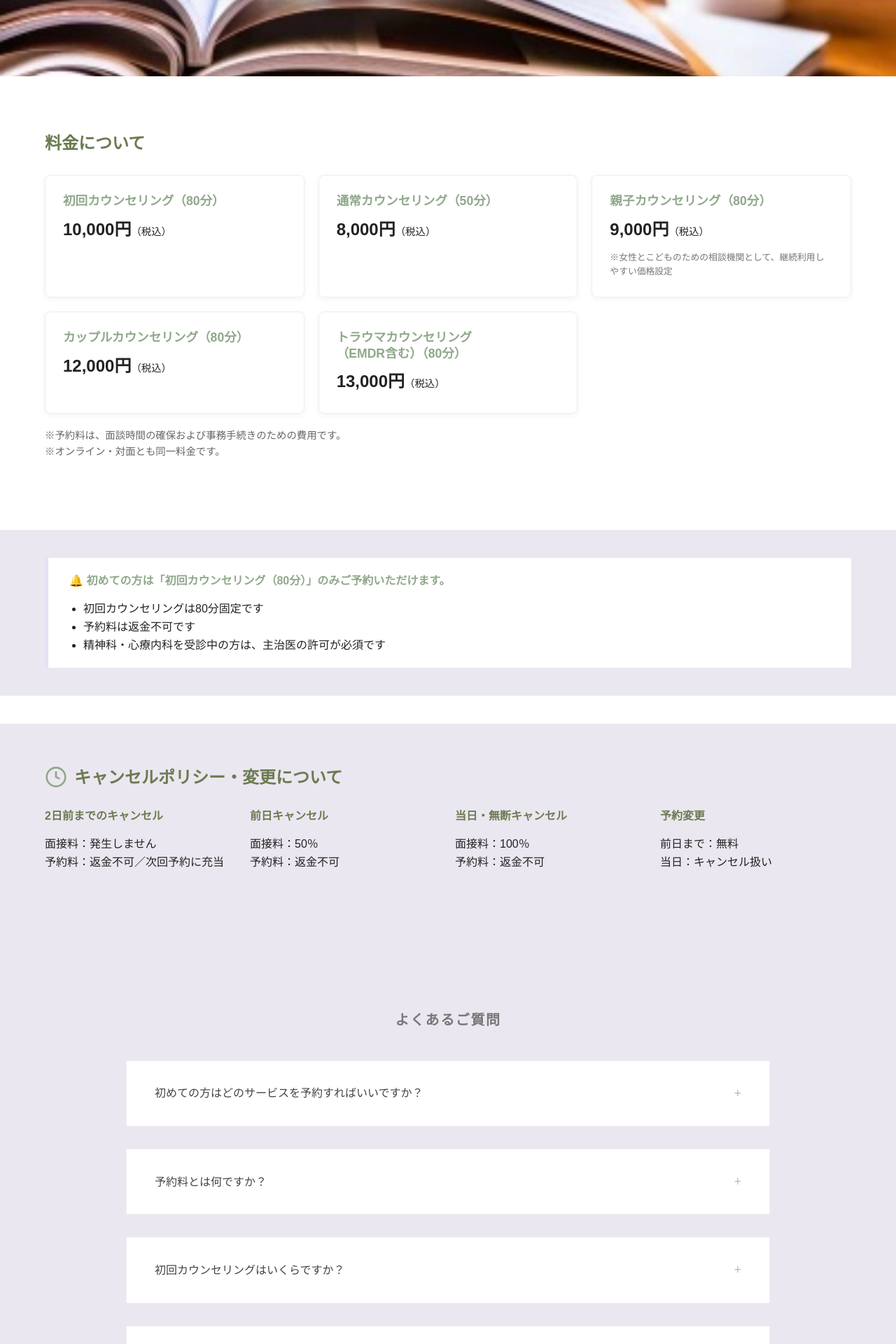
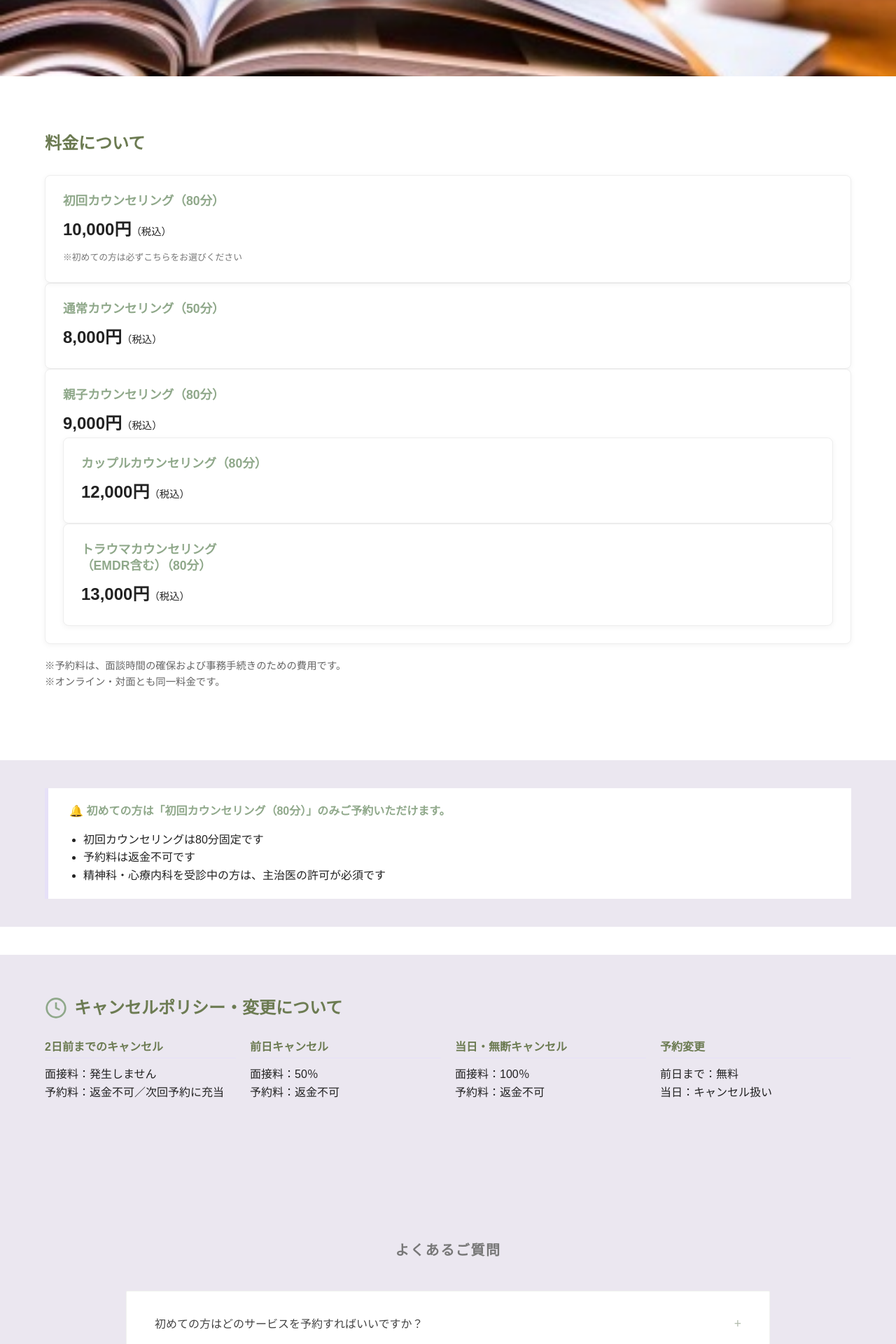
Before and after one commit to counselingspacepaz-gif/paz-site, a Jekyll site: the page built from booking/index.html, in a window 1280 px wide. Shown: the part 435-2355 px from the top of the page at 70% size. Built offline with Jekyll 4.4.1, drawn with Linux system fonts in a browser that asks for light colours; some web fonts are replaced.

Commit message:
Update booking page for first-time visitors

```diff
--- a/booking/index.html
+++ b/booking/index.html
@@ -19,6 +19,8 @@ title: ご予約
             <div class="pricing-card">
                 <h3>初回カウンセリング（80分）</h3>
                 <p class="price">10,000円<span>（税込）</span></p>
+                <p class="card-note">※初めての方は必ずこちらをお選びください</p>
+            </div>
             </div>
             <div class="pricing-card">
                 <h3>通常カウンセリング（50分）</h3>
@@ -27,8 +29,6 @@ title: ご予約
             <div class="pricing-card">
                 <h3>親子カウンセリング（80分）</h3>
                 <p class="price">9,000円<span>（税込）</span></p>
-                <p class="card-note">※女性とこどものための相談機関として、継続利用しやすい価格設定</p>
-            </div>
             <div class="pricing-card">
                 <h3>カップルカウンセリング（80分）</h3>
                 <p class="price">12,000円<span>（税込）</span></p>
```
